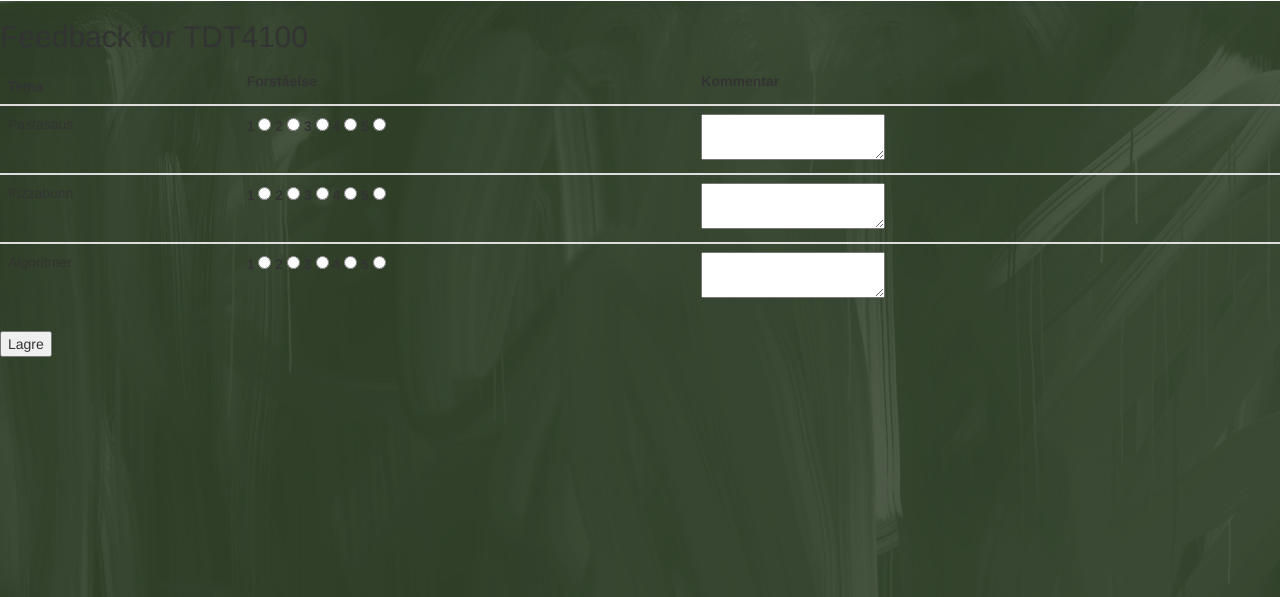
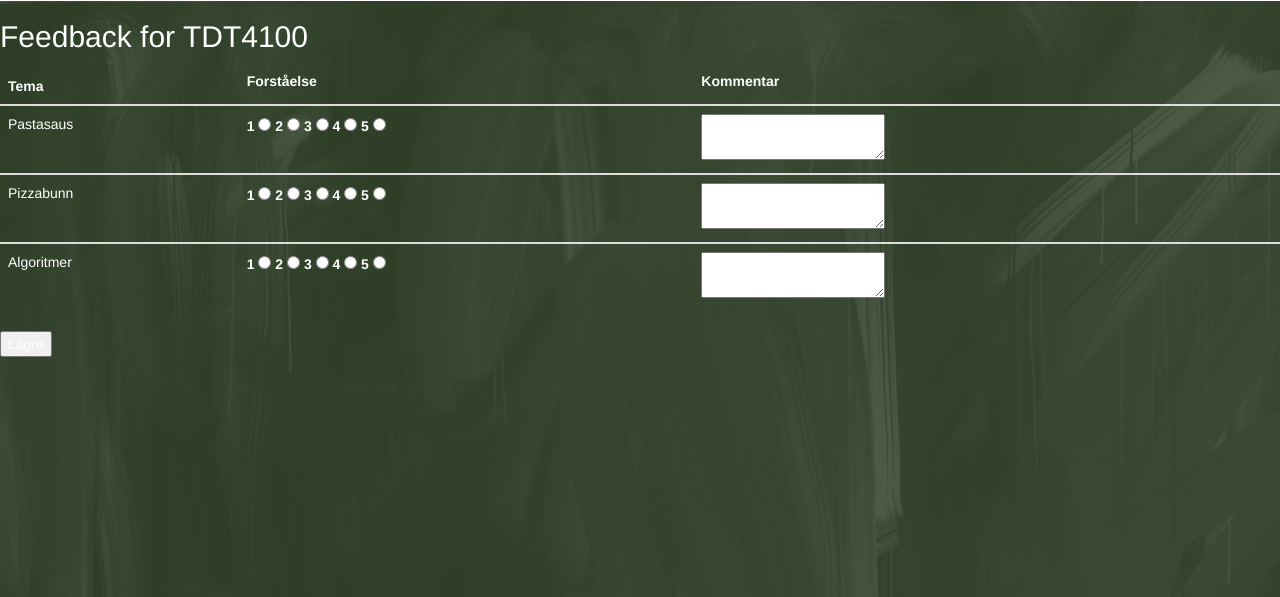
Before and after one commit to frestr/chalktalk, a Flask app: page /feedback/ in a window 1280 px wide. Shown: the top 597 px of the page. Run offline with Flask 2, Linux system fonts and the light colour scheme; some libraries are stand-ins or nearby versions.

Commit message:
Small changes to master

```diff
--- a/chalktalk/templates/feedbackform.html
+++ b/chalktalk/templates/feedbackform.html
@@ -1,4 +1,6 @@
-{% extends 'master.html' %}
+{% extends "master.html" %}
+
+{% block title %}Tilbakemelding{% endblock %}
 
 {% block body %}
     <h2>Feedback for {{ lecture }}</h2>
--- a/chalktalk/templates/master.html
+++ b/chalktalk/templates/master.html
@@ -16,7 +16,10 @@
 
   <style>
         body{
-           background-image: url("static/images/blackboard.png");
+           background-image: url("/static/images/blackboard.png");
+        }
+        h1, h2, h3, p, form {
+            color: white;
         }
     </style>
 
```
